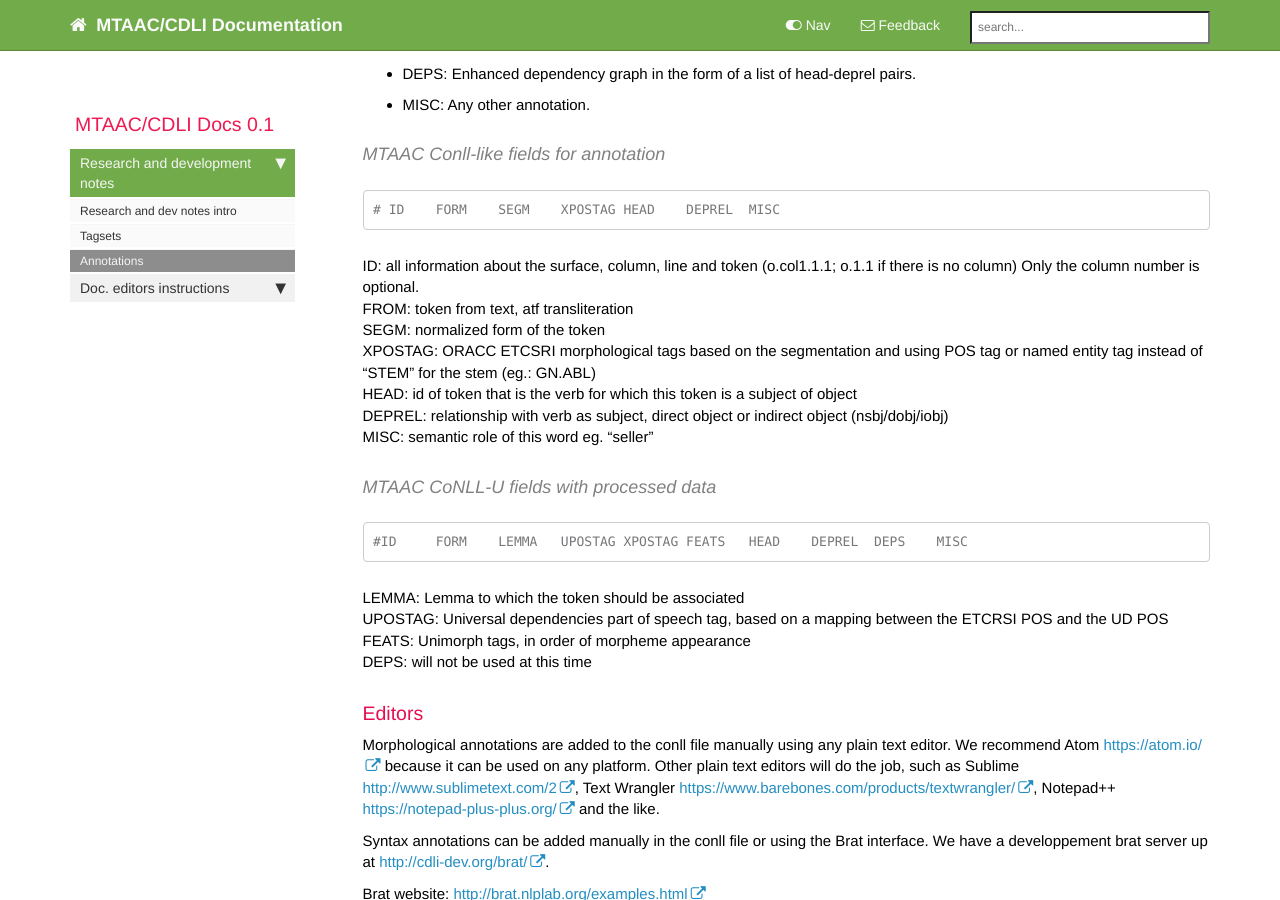
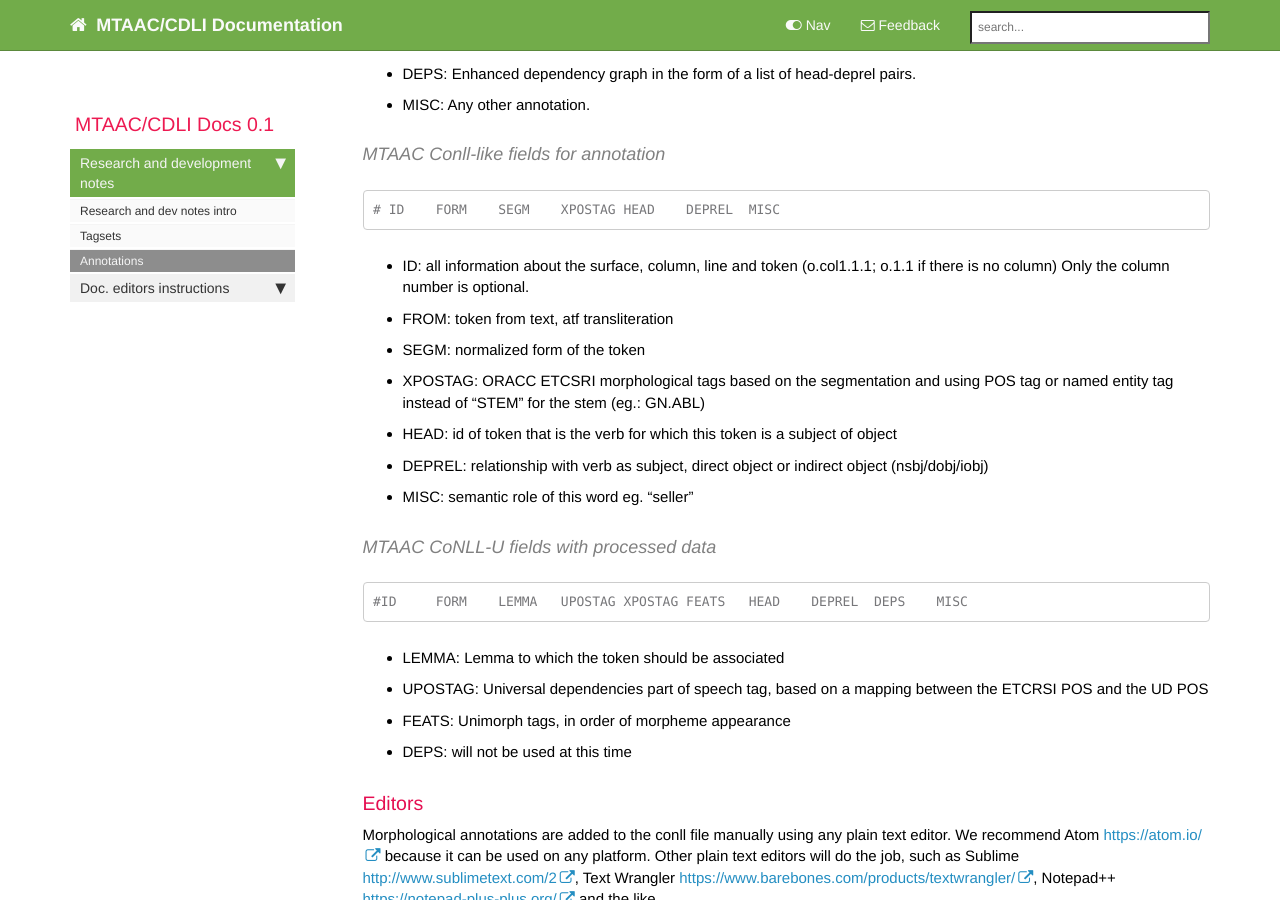
Before and after one commit to fbab/cdli-gh.github.io, a Jekyll site: the page built from pages/annotations.md, in a window 1280 px wide and 900 px high, scrolled down 1764 px. Built offline with Jekyll 4.4.1, drawn with Linux system fonts in a browser that asks for light colours; nearby versions of some CDN libraries; comment, search, counter and statistics services are not loaded.

```diff
--- a/pages/annotations.md
+++ b/pages/annotations.md
@@ -67,21 +67,21 @@ ConLL-U fields description based on the Universal Dependencies website
 #### MTAAC Conll-like fields for annotation
 	# ID	FORM	SEGM	XPOSTAG	HEAD	DEPREL	MISC
 
-ID: all information about the surface, column, line and token (o.col1.1.1;  o.1.1 if there is no column) Only the column number is optional.
-FROM: token from text, atf transliteration
-SEGM: normalized form of the token
-XPOSTAG: ORACC ETCSRI morphological tags based on the segmentation and using POS tag or named entity tag instead of "STEM" for the stem (eg.: GN.ABL)
-HEAD: id of token that is the verb for which this token is a subject of object
-DEPREL: relationship with verb as subject, direct object or indirect object (nsbj/dobj/iobj)
-MISC: semantic role of this word eg. "seller"
+- ID: all information about the surface, column, line and token (o.col1.1.1;  o.1.1 if there is no column) Only the column number is optional.
+- FROM: token from text, atf transliteration
+- SEGM: normalized form of the token
+- XPOSTAG: ORACC ETCSRI morphological tags based on the segmentation and using POS tag or named entity tag instead of "STEM" for the stem (eg.: GN.ABL)
+- HEAD: id of token that is the verb for which this token is a subject of object
+- DEPREL: relationship with verb as subject, direct object or indirect object (nsbj/dobj/iobj)
+- MISC: semantic role of this word eg. "seller"
 
 #### MTAAC CoNLL-U fields with processed data
 	#ID	FORM	LEMMA	UPOSTAG	XPOSTAG	FEATS	HEAD	DEPREL	DEPS	MISC
 
-LEMMA: Lemma to which the token should be associated
-UPOSTAG: Universal dependencies part of speech tag, based on a mapping between the ETCRSI POS and the UD POS
-FEATS: Unimorph tags, in order of morpheme appearance
-DEPS: will not be used at this time
+- LEMMA: Lemma to which the token should be associated
+- UPOSTAG: Universal dependencies part of speech tag, based on a mapping between the ETCRSI POS and the UD POS
+- FEATS: Unimorph tags, in order of morpheme appearance
+- DEPS: will not be used at this time
 
 
 ### Editors
```
